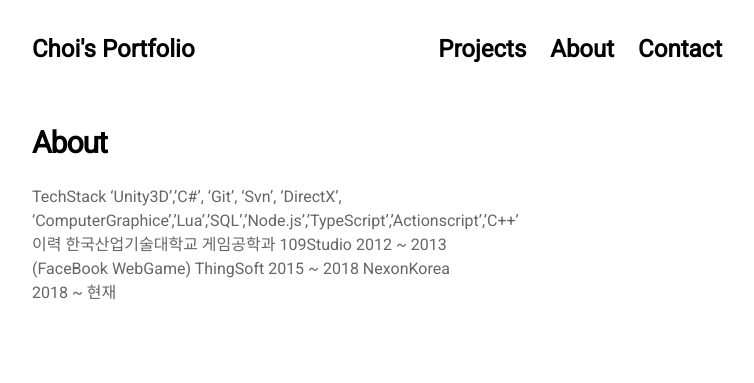
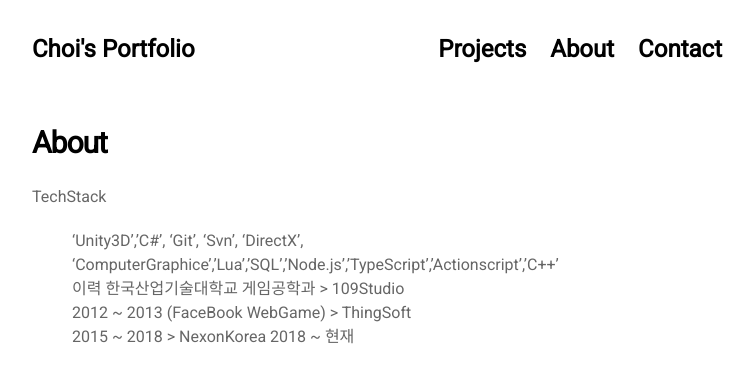
Before and after one commit to ChoiJeHyen/ChoiJeHyen.github.io, a Jekyll site: the page built from pages/about.html, in a window 1280 px wide. Shown: the top 383 px of the page, without its empty margins (263-1017 px from the left). Built offline with Jekyll 4.4.1, drawn with Linux system fonts in a browser that asks for light colours; nearby versions of some CDN libraries.

Commit message:
음줄바꿈안되나?

```diff
--- a/_data/settings.yml
+++ b/_data/settings.yml
@@ -44,14 +44,14 @@
 
   TechStack
 
-  'Unity3D','C#', 'Git', 'Svn', 'DirectX', 'ComputerGraphice','Lua','SQL','Node.js','TypeScript','Actionscript','C++'
+  > 'Unity3D','C#', 'Git', 'Svn', 'DirectX', 'ComputerGraphice','Lua','SQL','Node.js','TypeScript','Actionscript','C++'
 
   이력
 
-  한국산업기술대학교 게임공학과
-  109Studio 2012 ~ 2013 (FaceBook WebGame)
-  ThingSoft 2015 ~ 2018
-  NexonKorea 2018 ~ 현재
+  > 한국산업기술대학교 게임공학과
+  > 109Studio 2012 ~ 2013 (FaceBook WebGame)
+  > ThingSoft 2015 ~ 2018
+  > NexonKorea 2018 ~ 현재
 
 
 
```
